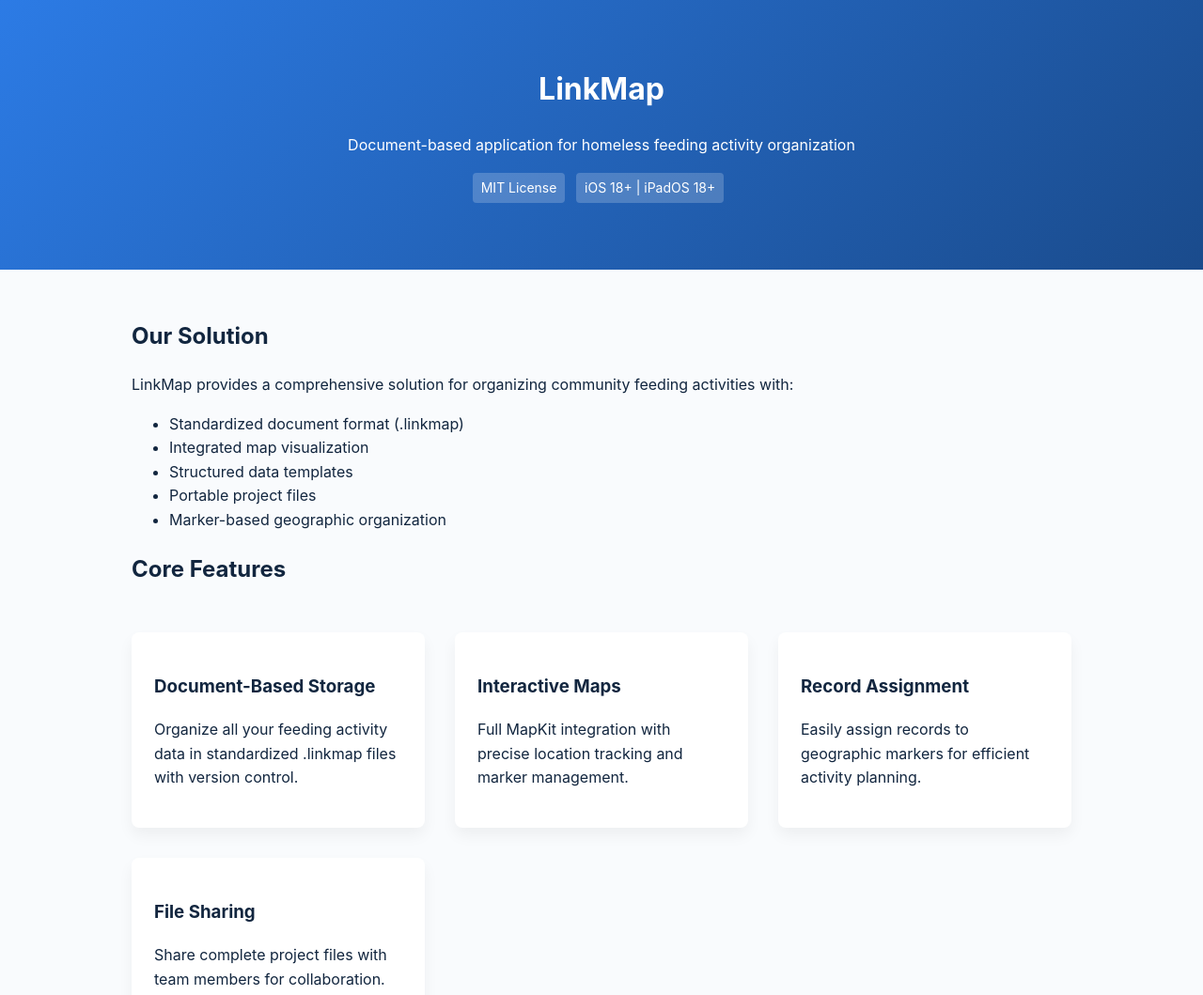
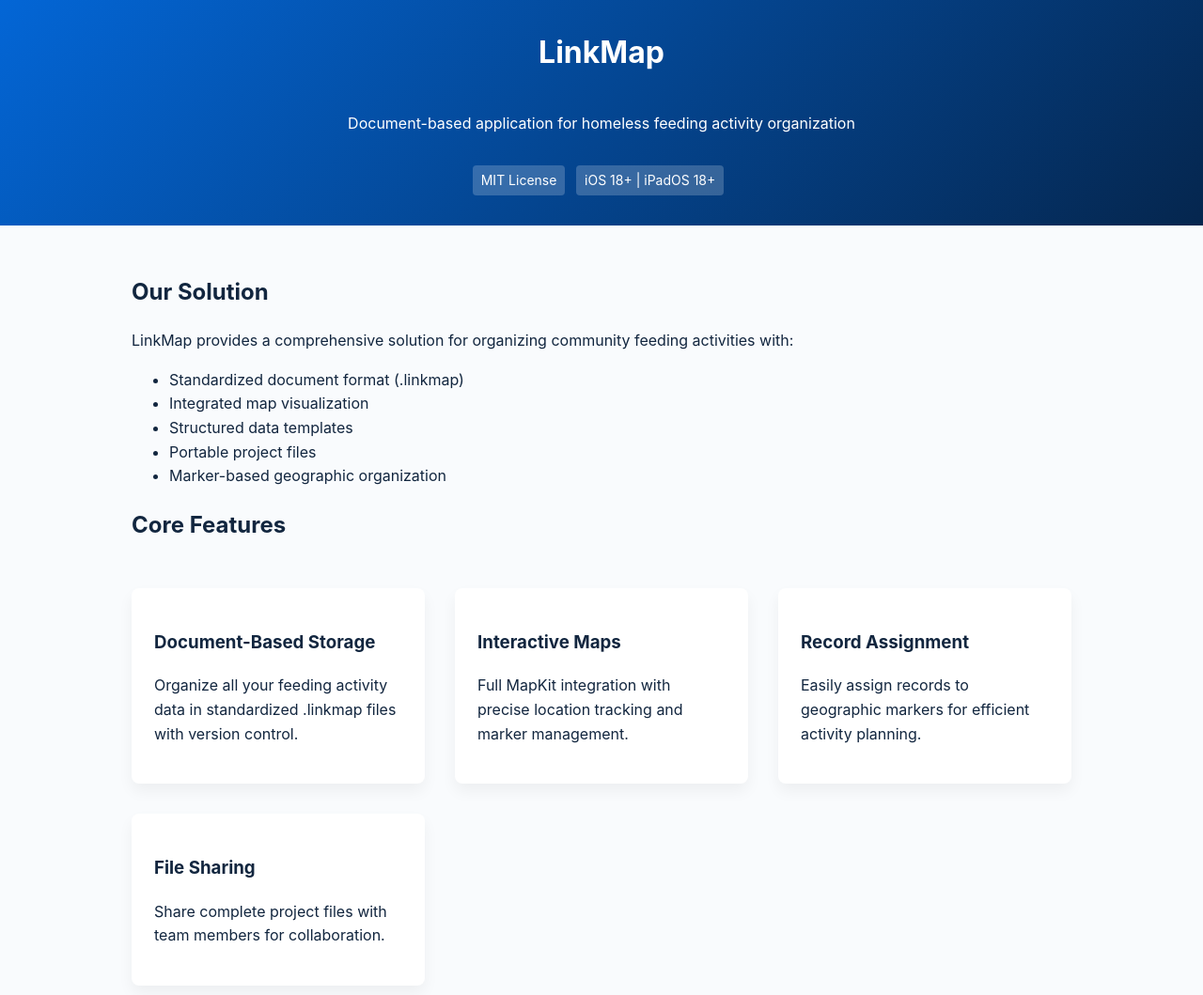
Before and after one commit to Endsunset/documentation, a plain HTML site: page LinkMap/index.html in a window 1280 px wide. Shown: the top 1059 px of the page at 94% size. Drawn offline with Linux system fonts and the light colour scheme.

Commit message:
Update index.html

```diff
--- a/LinkMap/index.html
+++ b/LinkMap/index.html
@@ -6,8 +6,8 @@
     <title>LinkMap - Organize Homeless Feeding Activities</title>
     <style>
         :root {
-            --primary: #2c7be5;
-            --secondary: #0366d6;
+            --primary: #0366d6;
+            --secondary: #f6f8fa;
             --dark: #12263f;
             --light: #f9fbfd;
         }
@@ -22,10 +22,16 @@
         }
 
         header {
-            background: linear-gradient(135deg, var(--primary) 0%, #1a4b8c 100%);
+            background: linear-gradient(135deg, var(--primary) 0%, #05264e 100%);
+            height: 30vh;
+            min-height: 200px;
+            display: flex;
+            flex-direction: column;
+            justify-content: center;
+            align-items: center;
+            text-align: center;
+            padding: 0 20px;
             color: white;
-            padding: 3rem 1rem;
-            text-align: center;
         }
 
         .container {
```
